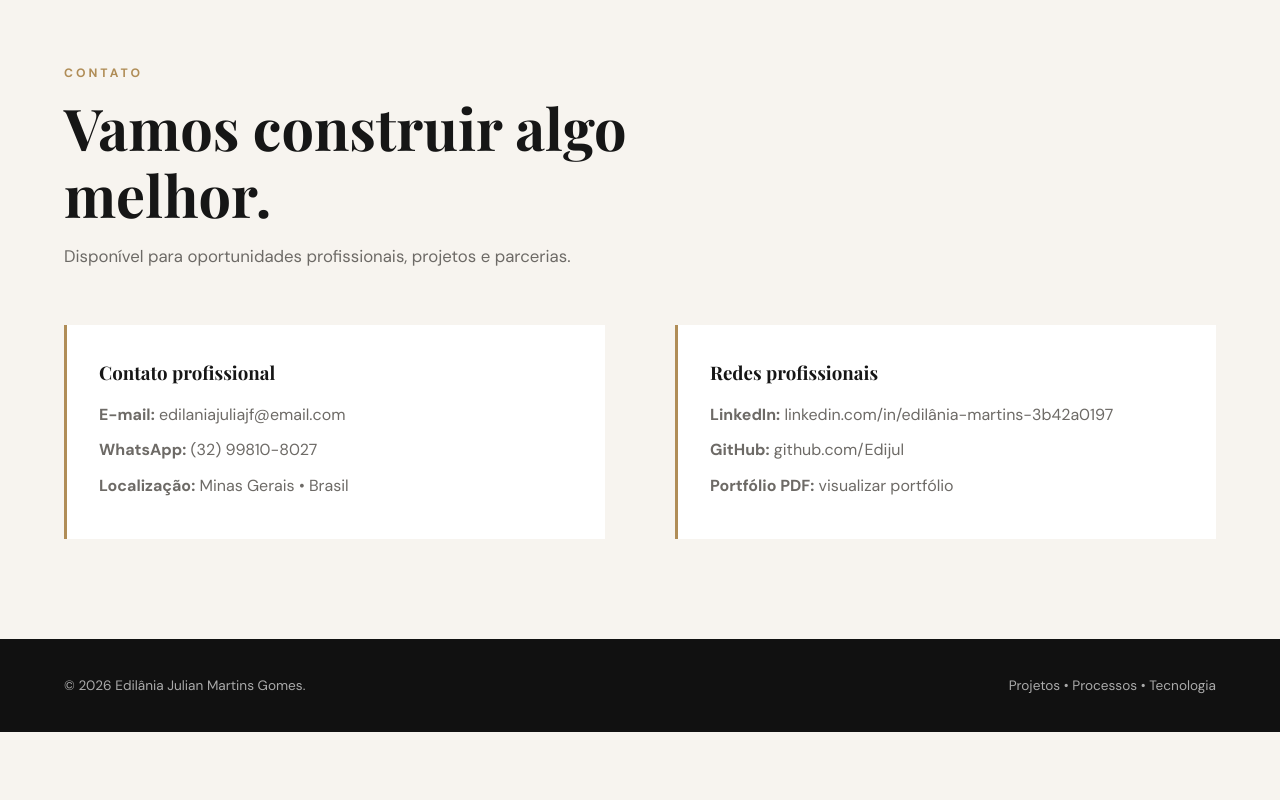
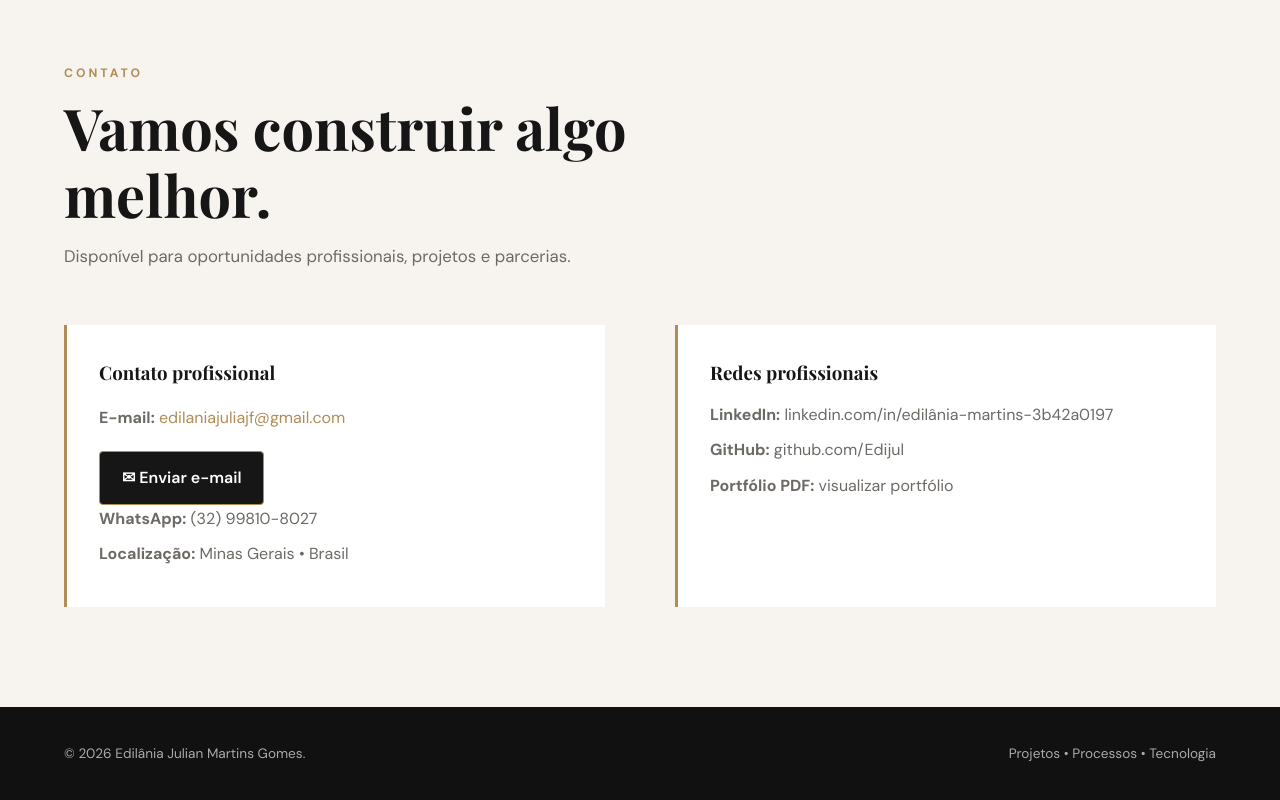
Before and after one commit to Edijul/Edilania-projetos, a plain HTML site: page index.html in a window 1280 px wide. Shown: the part 5980-6780 px from the top of the page. Before the commit the page ends 6712 px from the top, so only its background shows below. Drawn offline with nearby package versions, Linux system fonts and the light colour scheme.

Commit message:
Update index.html

```diff
--- a/index.html
+++ b/index.html
@@ -489,6 +489,43 @@
       color: var(--gray);
       margin-bottom: 8px;
     }
+    .email-contact {
+  margin-top: 15px;
+}
+
+.email-contact p a {
+  color: var(--gold);
+  overflow-wrap: anywhere;
+}
+
+.email-button {
+  display: inline-flex;
+  align-items: center;
+  justify-content: center;
+  margin-top: 12px;
+  padding: 12px 22px;
+
+  background: var(--black);
+  color: white;
+
+  border: 1px solid var(--gold);
+  border-radius: 4px;
+
+  font-weight: 600;
+  transition: 0.3s ease;
+}
+
+.email-button:hover {
+  background: var(--gold);
+  color: var(--black);
+  transform: translateY(-2px);
+}
+
+@media (max-width: 600px) {
+  .email-button {
+    width: 100%;
+  }
+}
 
     /* FOOTER */
 
@@ -1035,12 +1072,21 @@
           <div class="contact-box">
             <h3>Contato profissional</h3>
 
-           <p>
-              <strong>E-mail:</strong>
-             <a href="mailto:edilaniajuliajf@gmail.com?subject=Contato%20pelo%20Portfólio&body=Olá%2C%20vi%20seu%20portfólio%20e%20gostaria%20de%20conversar%20sobre%20um%20projeto.">
-                  edilaniajuliajf@email.com
-              </a>
-            </p>
+           <div class="email-contact">
+  <p>
+    <strong>E-mail:</strong>
+    <a href="mailto:edilaniajuliajf@gmail.com?subject=Contato%20pelo%20Portfólio&body=Olá%2C%20vi%20seu%20portfólio%20e%20gostaria%20de%20conversar%20sobre%20um%20projeto.">
+      edilaniajuliajf@gmail.com
+    </a>
+  </p>
+
+  <a
+    href="mailto:edilaniajuliajf@gmail.com?subject=Contato%20pelo%20Portfólio&body=Olá%2C%20vi%20seu%20portfólio%20e%20gostaria%20de%20conversar%20sobre%20um%20projeto."
+    class="email-button"
+  >
+    ✉ Enviar e-mail
+  </a>
+</div>
             <p>
              <strong>WhatsApp:</strong>
                <a
```
